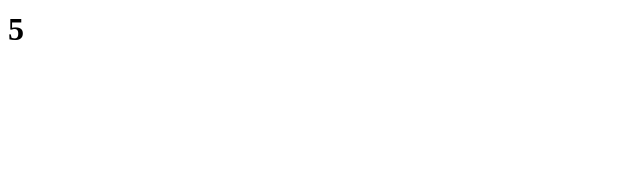
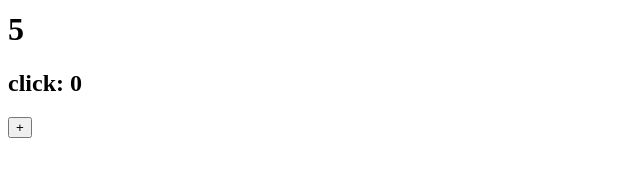
Before and after one commit to Parry93/react-exercises, a React (Create React App) app: page / in a window 1280 px wide. Shown: the part 176-352 px from the top of the page, without its empty margins (0-640 px from the left). Built offline with nearby package versions, Linux system fonts and the light colour scheme.

Commit message:
events-01

```diff
--- a/src/App.js
+++ b/src/App.js
@@ -1,4 +1,5 @@
 import React from "react";
+import CliclCounter from "./ClickCounter";
 import Counter from "./Counter";
 import Hello from "./Hello";
 import Welcome from "./Welcome";
@@ -15,6 +16,7 @@ class App extends React.Component {
         <Hello />
         <Welcome age= {29} />
         <Counter   initValue={0} setIncrement={+1} setInterval={1000}/>
+        <CliclCounter />
       </div>
     );
   }
--- /dev/null
+++ b/src/ClickCounter.js
@@ -0,0 +1,23 @@
+import React from "react";
+class CliclCounter extends React.Component {
+  state = { count: 0 };
+
+  handlerIncrement = () => {
+    this.setState((state) => {
+      return {
+        count: this.state.count + 1,
+      };
+    });
+  };
+
+  render() {
+    return (
+      <>
+        <h2>click: {this.state.count}</h2>
+        <button onClick={this.handlerIncrement}>+</button>
+      </>
+    );
+  }
+}
+
+export default CliclCounter;
```
